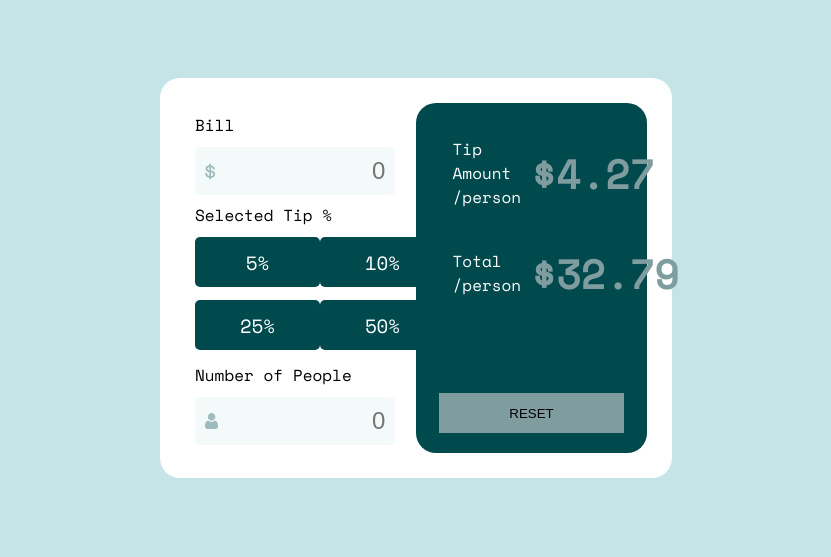
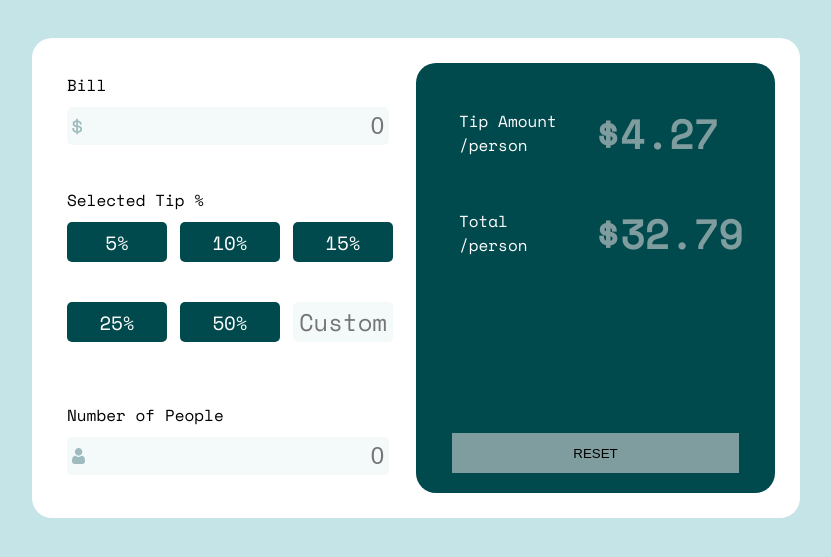
Before and after one commit to lancetoledo/tip-calculator-app, a plain HTML site: page index.html in a window 1280 px wide. Shown: the part 149-706 px from the top of the page, without its empty margins (224-1055 px from the left). Drawn offline with nearby package versions, Linux system fonts and the light colour scheme.

Commit message:
updated divs and styling

```diff
--- a/index.html
+++ b/index.html
@@ -25,8 +25,9 @@
             </div>
 
             <div class="tip">
+
                 <p>Selected Tip %</p>
-
+                <div class="buttons">
                     <div class="row">
                         <button>5%</button>
                         <button>10%</button>
@@ -37,6 +38,7 @@
                         <button>25%</button>
                         <button>50%</button>
                         <input id="custom" type="text" placeholder="Custom">
+                    </div>
                 </div>
 
             </div>
@@ -54,8 +56,9 @@
         </div>
 
         <div class="right_container">
+
             <div class="display">
-                <div class="column">
+                <div class="amount">
                     <div>
                         <p>Tip Amount</p>
                         <p>/person</p>
@@ -64,7 +67,7 @@
                         <h1>$4.27</h1>
                     </div>
                 </div>
-                <div class="column">
+                <div class="amount">
                     <div>
                         <p>Total</p>
                         <p>/person</p>
--- a/style.css
+++ b/style.css
@@ -20,12 +20,12 @@ body {
 
 #logo {
     position: relative;
-    bottom: 100px;
+    bottom: 60px;
 }
 
 .container {
-    width: 40%;
-    height: 50%;
+    width: 60%;
+    height: 60%;
     background-color: hsl(0, 0%, 100%);
     border-radius: 20px;
     display: flex;
@@ -46,7 +46,7 @@ body {
     background: hsl(189, 41%, 97%);
     border-radius: 5px;
     width: 95%;
-    padding: 10px;
+    padding: 5px;
     margin-top: 10px;
     align-items: center;
 }
@@ -84,8 +84,8 @@ body {
 }
 
 .row button {
-    width: 125px;
-    height: 50px;
+    width: 100px;
+    height: 40px;
     outline: none;
     border: none;
     border-radius: 5px;
@@ -98,8 +98,8 @@ body {
 }
 
 #custom {
-    width: 125px;
-    height: 50px;
+    width: 100px;
+    height: 40px;
     outline: none;
     border: none;
     border-radius: 5px;
@@ -137,14 +137,14 @@ body {
     /* margin-top: 50px; */
 }
 
-.column {
+.amount {
     display: flex;
     width: 100%;
     justify-content: center;
 
 }
 
-.column div {
+.amount div {
     width: 45%;
     height: 100px;
     justify-content: center;
@@ -154,16 +154,16 @@ body {
     flex-direction: column;
 }
 
-.column div:first-child {
+.amount div:first-child {
     padding-left: 25px;
 }
 
-.column h1 {
+.amount h1 {
     color: hsl(184, 14%, 56%);
     font-size: 40px;
 }
 
-.column p {
+.amount p {
     color: hsl(0, 0%, 100%);
 }
 
```
Lines whose indentation alone changed are shown as unchanged.
